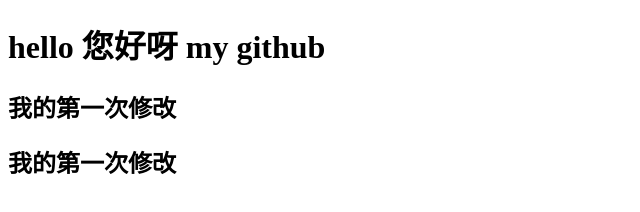
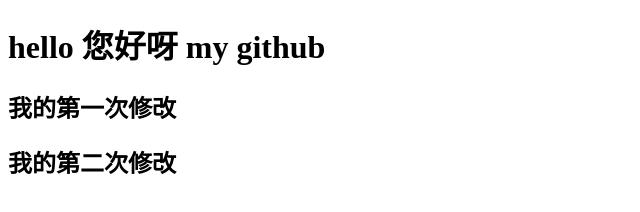
Before and after one commit to JinCaiz/HelloMyHub, a plain HTML site: page index.html in a window 1280 px wide. Shown: the full height of the page, 0-640 px from the left. Drawn offline with Linux system fonts and the light colour scheme.

Commit message:
my-cherry-2

```diff
--- a/index.html
+++ b/index.html
@@ -9,6 +9,6 @@
 <body>
   <h1>hello 您好呀 my github</h1>
   <h2>我的第一次修改</h2>
-  <h2>我的第一次修改</h2>
+  <h2>我的第二次修改</h2>
 </body>
 </html>
```
